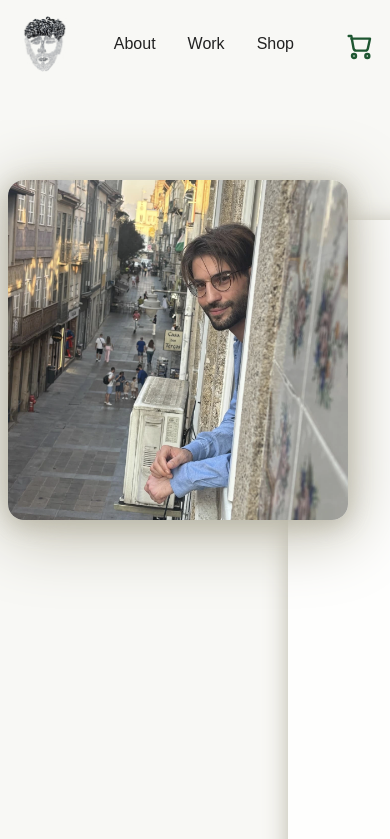
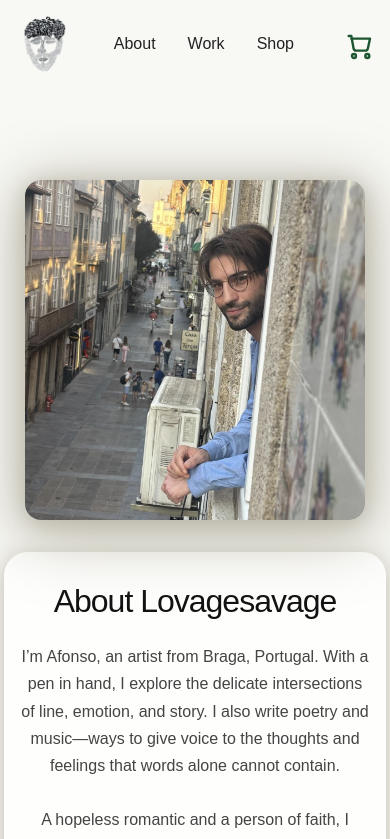
Before and after one commit to joanabmartins/lovagesavage, a Next.js app: page /about in a window 390 px wide. Shown: the top 839 px of the page. Built offline with nearby package versions, Linux system fonts and the light colour scheme.

Commit message:
fix mobile version

```diff
--- a/src/app/about/page.tsx
+++ b/src/app/about/page.tsx
@@ -1,91 +1,118 @@
+
+"use client";
 
 import Image from "next/image";
 import MainLayout from "../../components/Shared/MainLayout";
-
 export default function AboutPage() {
   return (
     <MainLayout>
-      <div
-        style={{
-          display: 'flex',
-          flexDirection: 'row',
-          alignItems: 'flex-start',
-          justifyContent: 'flex-start',
-          width: '100%',
-          maxWidth: 1100,
-          margin: '60px auto 0 auto',
-          padding: '0 2vw',
-          position: 'relative',
-        }}
-      >
-        <div
-          style={{
-            flex: '0 0 340px',
-            marginRight: '-60px',
-            zIndex: 2,
-            filter: 'drop-shadow(0 8px 32px #bbb8a9)',
-            background: 'rgba(255,255,255,0.7)',
-            borderRadius: '16px',
-            overflow: 'hidden',
-            width: 340,
-            height: 340,
-            display: 'flex',
-            alignItems: 'center',
-            justifyContent: 'center',
-            boxShadow: '0 4px 24px #bbb8a9',
-          }}
-        >
+      <div className="about-container">
+        <div className="about-image">
           <Image
             src="/about/afonso.png"
             alt="Afonso portrait"
             width={340}
             height={340}
-            style={{ objectFit: 'cover', width: 340, height: 340, borderRadius: '0' }}
+            style={{ objectFit: 'cover', width: '100%', height: '100%', borderRadius: '0' }}
           />
         </div>
-        <div
-          style={{
-            flex: 1,
-            marginLeft: 0,
-            marginTop: 40,
-            background: 'rgba(255,255,255,0.85)',
-            borderRadius: '0 48px 48px 0/0 80px 80px 0',
-            padding: '56px 48px 56px 120px',
-            minHeight: 320,
-            boxShadow: '0 4px 24px #bbb8a9',
-            position: 'relative',
-            zIndex: 1,
-          }}
-        >
-          <h1
-            style={{
-              fontSize: '2.4rem',
-              fontWeight: 400,
-              color: '#111',
-              marginBottom: 24,
-              letterSpacing: '-1px',
-              textAlign: 'left',
-              lineHeight: 1.1,
-            }}
-          >
-            About Lovagesavage
-          </h1>
-          <p
-            style={{
-              maxWidth: 700,
-              fontSize: '1.18rem',
-              color: '#444',
-              textAlign: 'left',
-              marginBottom: 0,
-              lineHeight: 1.7,
-              whiteSpace: 'pre-line',
-            }}
-          >
+        <div className="about-text">
+          <h1>About Lovagesavage</h1>
+          <p>
             {`I’m Afonso, an artist from Braga, Portugal. With a pen in hand, I explore the delicate intersections of line, emotion, and story. I also write poetry and music—ways to give voice to the thoughts and feelings that words alone cannot contain.
 
 A hopeless romantic and a person of faith, I strive to live with intention, searching for meaning in every moment. My work is my way of leaving a mark—a fragment of myself in the world that might resonate, inspire, or simply be felt.`}
           </p>
         </div>
+        <style jsx>{`
+          .about-container {
+            display: flex;
+            flex-direction: row;
+            align-items: flex-start;
+            justify-content: flex-start;
+            width: 100%;
+            max-width: 1100px;
+            margin: 60px auto 0 auto;
+            padding: 0 2vw;
+            position: relative;
+            gap: 0;
+          }
+          .about-image {
+            flex: 0 0 340px;
+            margin-right: -60px;
+            z-index: 2;
+            filter: drop-shadow(0 8px 32px #bbb8a9);
+            background: rgba(255,255,255,0.7);
+            border-radius: 16px;
+            overflow: hidden;
+            width: 340px;
+            height: 340px;
+            display: flex;
+            align-items: center;
+            justify-content: center;
+            box-shadow: 0 4px 24px #bbb8a9;
+          }
+          .about-text {
+            flex: 1;
+            margin-left: 0;
+            margin-top: 40px;
+            background: rgba(255,255,255,0.85);
+            border-radius: 0 48px 48px 0/0 80px 80px 0;
+            padding: 56px 48px 56px 120px;
+            min-height: 320px;
+            box-shadow: 0 4px 24px #bbb8a9;
+            position: relative;
+            z-index: 1;
+          }
+          .about-text h1 {
+            font-size: 2.4rem;
+            font-weight: 400;
+            color: #111;
+            margin-bottom: 24px;
+            letter-spacing: -1px;
+            text-align: left;
+            line-height: 1.1;
+          }
+          .about-text p {
+            max-width: 700px;
+            font-size: 1.18rem;
+            color: #444;
+            text-align: left;
+            margin-bottom: 0;
+            line-height: 1.7;
+            white-space: pre-line;
+          }
+          @media (max-width: 800px) {
+            .about-container {
+              flex-direction: column;
+              align-items: center;
+              padding: 0 1vw;
+            }
+            .about-image {
+              margin-right: 0;
+              width: 90vw;
+              max-width: 340px;
+              height: auto;
+            }
+            .about-text {
+              margin-left: 0;
+              margin-top: 32px;
+              padding: 32px 16px 32px 16px;
+              border-radius: 24px;
+              min-height: unset;
+              width: 100%;
+              max-width: 700px;
+            }
+            .about-text h1 {
+              font-size: 2rem;
+              text-align: center;
+            }
+            .about-text p {
+              font-size: 1rem;
+              text-align: center;
+            }
+          }
+        `}</style>
       </div>
     </MainLayout>
   );
```
